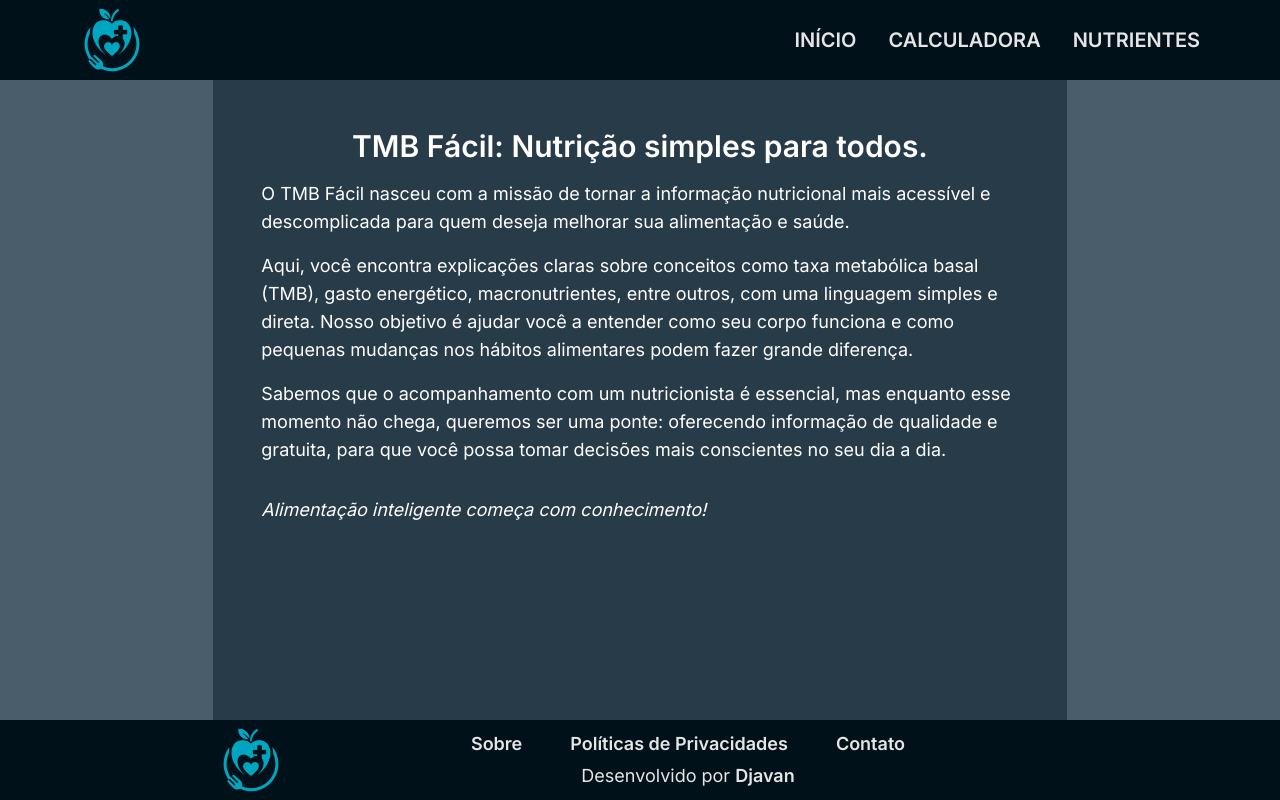
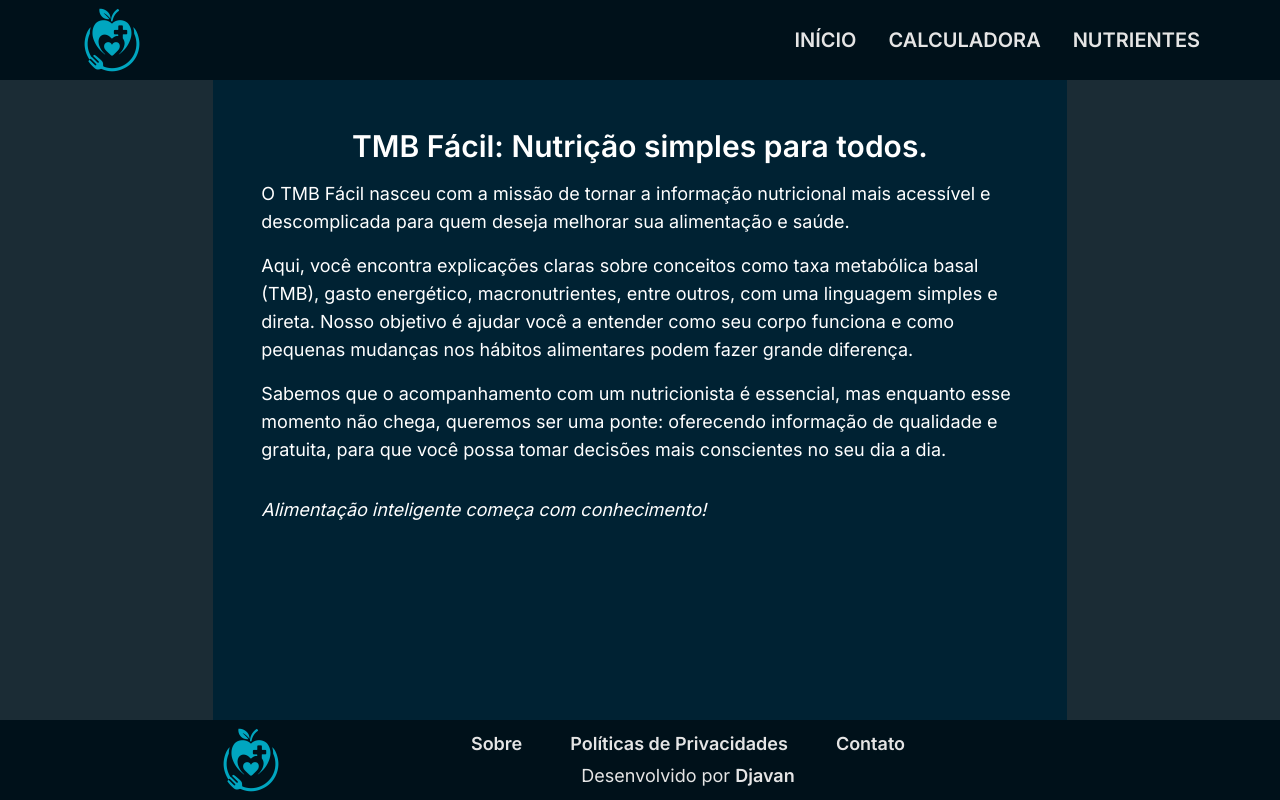
Before and after one commit to DeJotaJ/TMB-Facil, a React (Vite) app: page /sobre in a window 1280 px wide. Built offline with nearby package versions, Linux system fonts and the light colour scheme.

Commit message:
Atualizando as páginas sobre e de politica de privacidade

```diff
--- a/src/pages/macronutrientes.jsx
+++ b/src/pages/macronutrientes.jsx
@@ -57,7 +57,7 @@ export default function Macronutrientes(){
                                 </p>
                             </div>
                         </div>
-                        <div className="py-4 flex flex-col items-center gap-4 md:text-lg lg:flex-row lg:gap-12 lg:px-4">
+                        <div className="py-4 flex flex-col items-center gap-4 text-base md:text-lg lg:flex-row lg:gap-12 lg:px-4">
                             <span className="flex flex-col gap-4 lg:gap-1">
                                 Quanto aos nutrientes essenciais, OMS e Opas recomendam a seguinte proporção de consumo, em uma dieta diária
                                 de 2 mil calorias.
--- a/src/pages/politicaPrivacidade.jsx
+++ b/src/pages/politicaPrivacidade.jsx
@@ -1,9 +1,9 @@
 export default function PoliticaPrivacidade(){
     return(
         <>
-            <section className="relative w-full md:min-h-[80dvh] flex justify-center  bg-[#4a5d6a] text-white">
+            <section className="relative w-full md:min-h-[80dvh] flex justify-center  bg-[#1B2C35] text-white">
                 <article className="
-                        w-full  text-sm  flex flex-col items-center gap-0 py-4 px-8  bg-[#283B48]
+                        w-full  text-sm  flex flex-col items-center gap-0 py-4 px-8  bg-[#002233]
                         md:w-2/3 md:text-base md:px-12 md:py-8
                 ">
                     <h2 className="text-3xl font-semibold my-4">Nossa Política de Privacidade</h2>
--- a/src/pages/sobre.jsx
+++ b/src/pages/sobre.jsx
@@ -1,9 +1,9 @@
 export default function Sobre(){
     return(
         <>
-            <section className="relative w-full md:min-h-[80dvh] flex justify-center  bg-[#4a5d6a] text-white">
+            <section className="relative w-full md:min-h-[80dvh] flex justify-center  bg-[#1B2C35] text-white">
                 <article className="
-                        w-full  text-sm  flex flex-col items-center gap-0 py-4 px-8  bg-[#283B48]
+                        w-full  text-sm  flex flex-col items-center gap-0 py-4 px-8  bg-[#002233]
                         md:w-2/3 md:text-base md:px-12 md:py-8
                 ">
                     <h2 className="text-3xl font-semibold my-4">TMB Fácil: Nutrição simples para todos.</h2>
```
